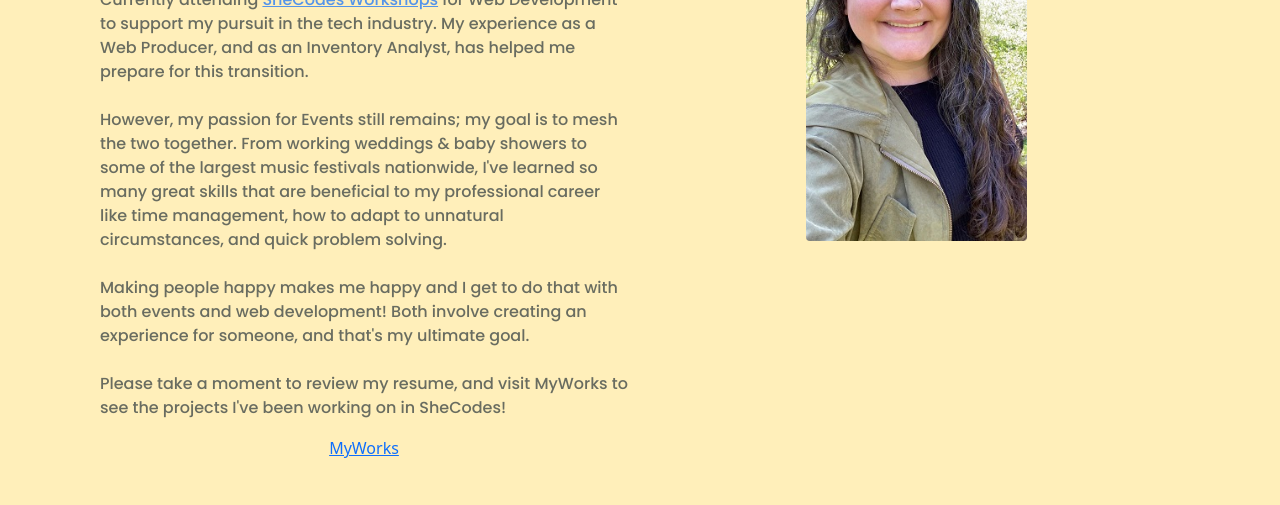
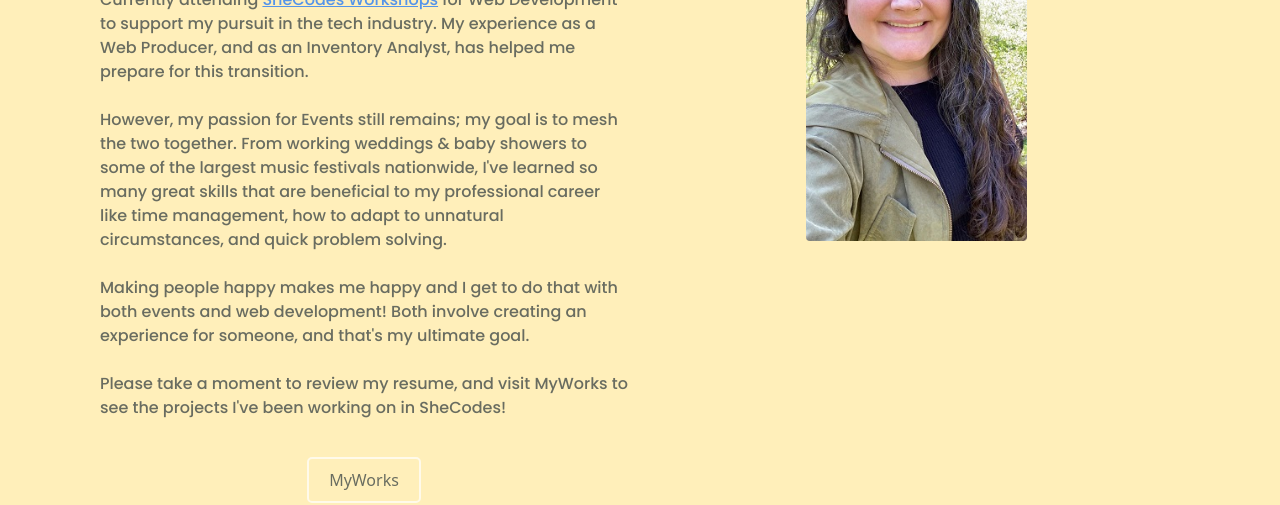
Before and after one commit to jayyroth/jordyns-portfolio-project, a plain HTML site: page about.html in a window 1280 px wide. Shown: the part 319-824 px from the top of the page. Drawn offline with nearby package versions, Linux system fonts and the light colour scheme.

Commit message:
Styled myworks link

```diff
--- a/about.html
+++ b/about.html
@@ -68,7 +68,7 @@
       <div class="row">
         <div class="col-6">
           <h1 class="mt-3 mb-3">About Me</h1>
-          <p class="about-me-paragraph">
+          <p class="about-me-paragraph mb-5">
             Currently attending
             <a href="https://www.shecodes.io/" class="shecodes-link"
               >SheCodes Workshops</a
@@ -104,6 +104,7 @@
             alt="headshot of Jordyn Rothberg"
             class="img-fluid rounded"
           />
+          </div>
         </div>
       </div>
     </div>
--- a/style/portfolio.css
+++ b/style/portfolio.css
@@ -67,3 +67,17 @@
 .img-fluid {
   height: 400px;
 }
+
+.portfolio-link a {
+  text-decoration: none;
+  color: var(--primary-font-color);
+  opacity: 0.7;
+  border: 2px solid #ffffff;
+  border-radius: 5px;
+  margin-top: 30px;
+  padding: 10px 20px;
+}
+
+.portfolio-link a:hover {
+  font-weight: bold;
+}
```
